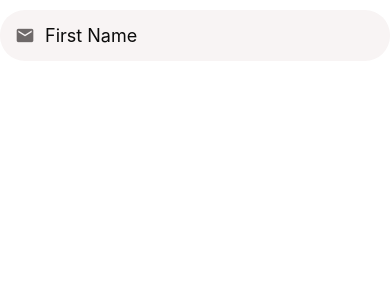
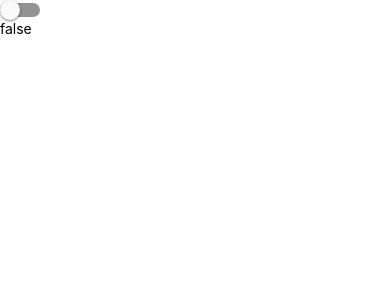
Before and after one commit to shrikantkalar023/learning-React-Native, a React Native app: screen / in a window 390 px wide. Shown: the top 300 px of the page. Built offline with nearby package versions, Linux system fonts and the light colour scheme.

Commit message:
switch component

```diff
--- a/App.tsx
+++ b/App.tsx
@@ -1,12 +1,18 @@
+import { useState } from "react";
+import { Switch, Text } from "react-native";
 import { GestureHandlerRootView } from "react-native-gesture-handler";
-import AppTextInput from "./app/components/AppTextInput";
 import Screen from "./app/components/Screen";
 
 export default function App() {
+  const [isNew, setIsNew] = useState(false);
   return (
     <GestureHandlerRootView style={{ flex: 1 }}>
       <Screen>
-        <AppTextInput icon="email" placeholder="First Name" />
+        <Switch
+          value={isNew}
+          onValueChange={(newValue) => setIsNew(newValue)}
+        />
+        <Text>{isNew ? "true" : "false"}</Text>
       </Screen>
     </GestureHandlerRootView>
   );
```
